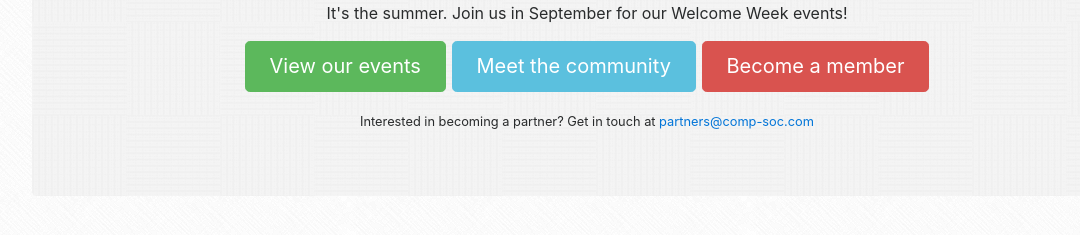
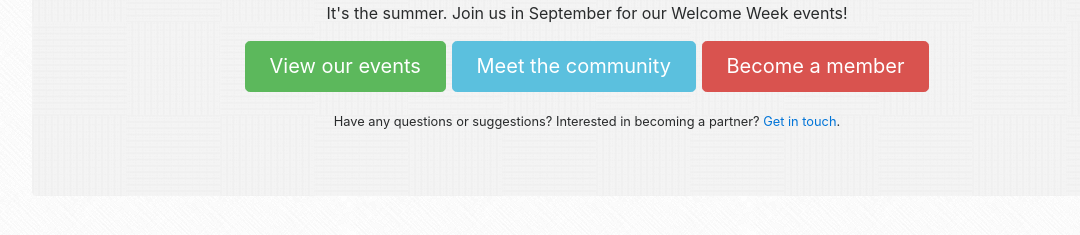
Before and after one commit to compsoc-edinburgh/website, a Jekyll site: the page built from _pages/index.html, in a window 1280 px wide. Shown: the part 598-833 px from the top of the page, without its empty margins (53-1133 px from the left). Built offline with Jekyll 4.4.1, drawn with Linux system fonts in a browser that asks for light colours; nearby versions of some CDN libraries; our own code applies the rules of GitHub Pages for plain Markdown files.

Commit message:
Tweak index small note line

```diff
--- a/_pages/index.html
+++ b/_pages/index.html
@@ -18,5 +18,5 @@ has_include: true
         <a class="btn btn-primary btn-lg btn-danger" href="https://www.eusa.ed.ac.uk/societies/society/compsoc/join/" role="button">Become a member</a>
     </p>
 
-    <small>Interested in becoming a partner? Get in touch at <a href="mailto:partners@comp-soc.com">partners@comp-soc.com</a></small>
+    <small>Have any questions or suggestions? Interested in becoming a partner? <a href="{{ site.baseurl }}/contact">Get in touch<a/>.</small>
 </div>
```
